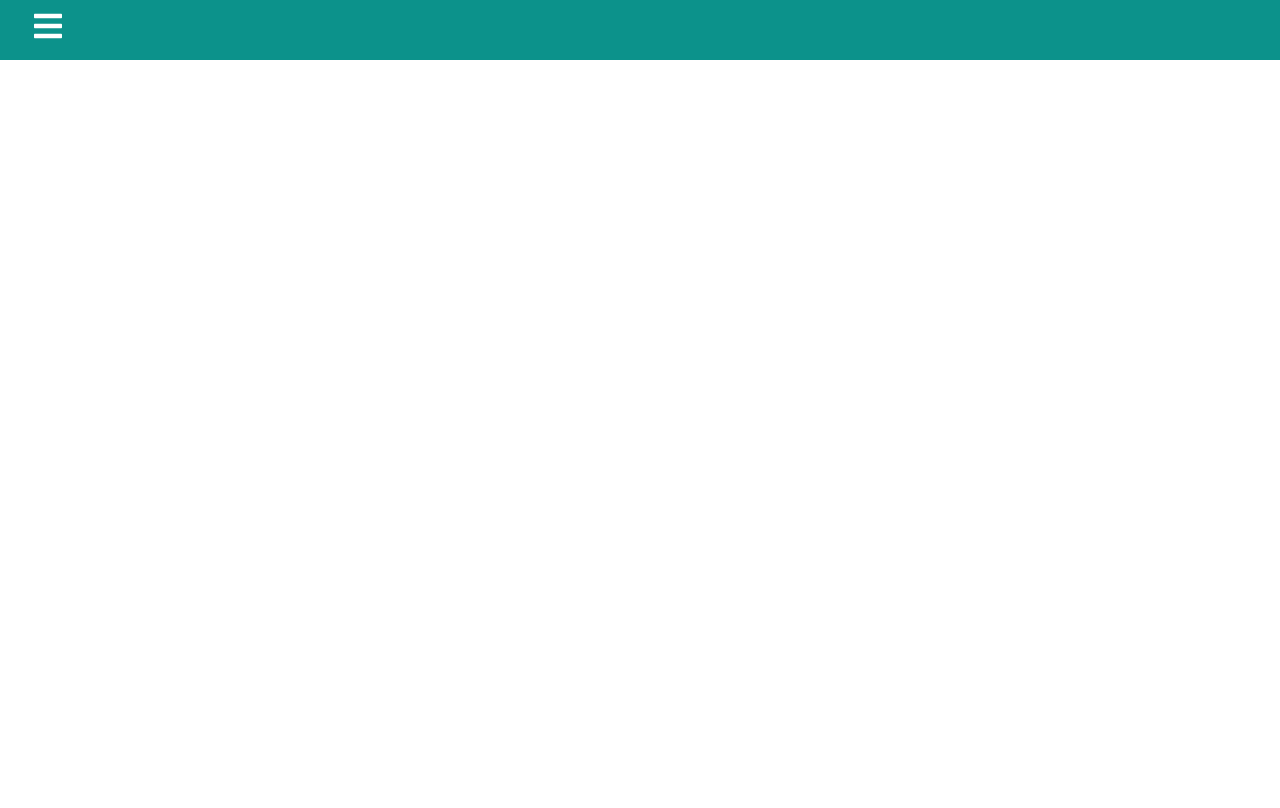
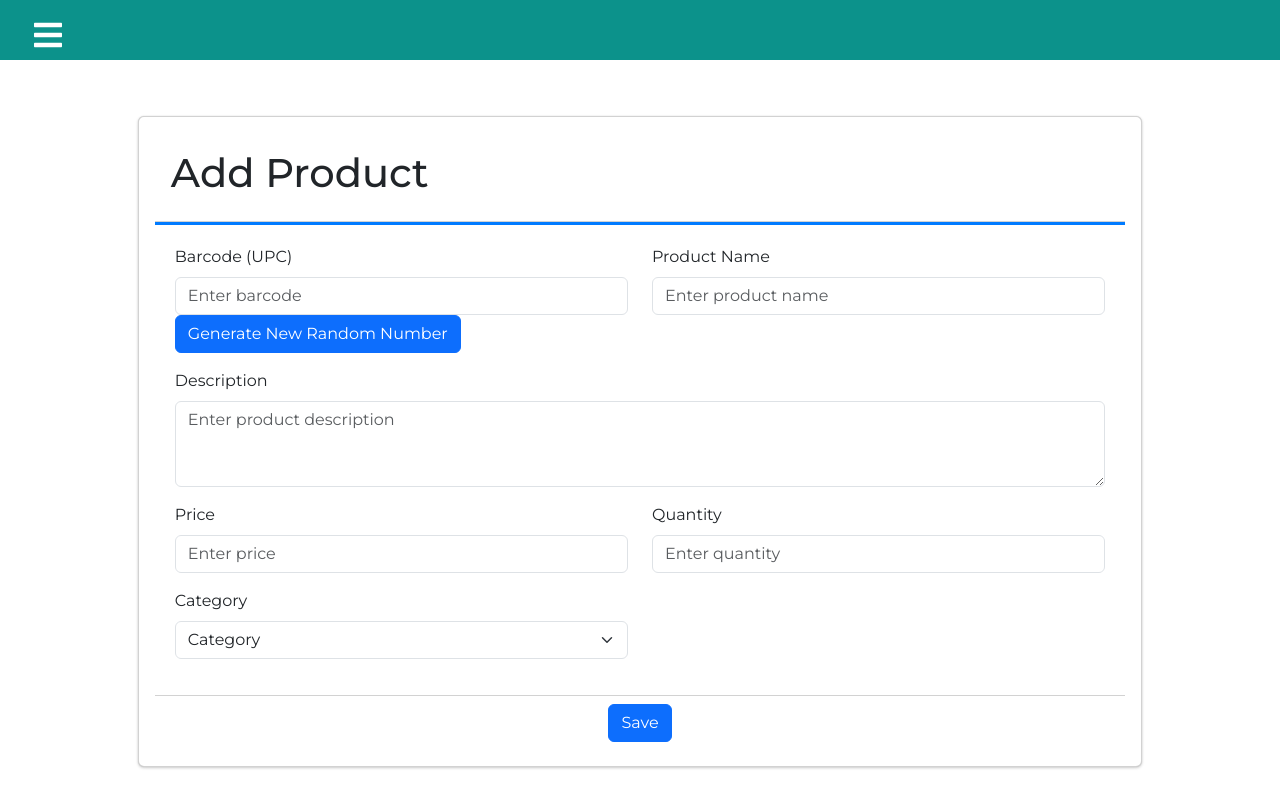
Before and after one commit to CCS112Organization/E-Commerce-Platform, a React (Create React App) app in the folder react-frontend/: page /addproduct in a window 1280 px wide. Shown: the top 808 px of the page. Built offline with nearby package versions, Linux system fonts and the light colour scheme.

Commit message:
Added the Add Product Page Frontend...

```diff
--- a/react-frontend/src/Components/Dashboard/Main.css
+++ b/react-frontend/src/Components/Dashboard/Main.css
@@ -7,10 +7,24 @@
   font-family: 'Montserrat', sans-serif;
 }
 
-.home, .addproducts, .viewproducts {
+.home {
   display: flex;
   height: 90vh;
   align-items: center;
   justify-content: center;
   font-size: 3rem;
 }
+
+@media (max-width: 768px) {
+  .card {
+      margin: 2%;
+      padding: 0.5rem;
+      margin-left: 0;
+  }
+
+  .navbar {
+    width: 100%; /* Full width on small screens */
+    height: auto; /* Auto height */
+
+  }
+}
--- a/react-frontend/src/Components/Dashboard/Pages/AddProduct.css
+++ b/react-frontend/src/Components/Dashboard/Pages/AddProduct.css
@@ -0,0 +1,34 @@
+body {
+    height: 100%;
+}
+.card-body {
+    border-top: 3px solid #007bff;
+    flex: 1 1 auto;
+    min-height: 1px;
+    padding: 1.25rem;
+}
+.card-header {
+    background-color: white;
+    display: flex;
+    justify-content: left;
+    align-items: center;
+    padding: 1rem;
+}
+
+.card {
+    box-shadow: 0 0 1px rgba(0, 0, 0, .125), 0 1px 3px rgba(0, 0, 0, .2);
+    display: flex;
+    flex-direction: column;
+    justify-content: space-between;
+    padding: 1rem;
+    min-width: 300px;
+    height: auto;
+    margin: 5%;
+    align-items: stretch;
+    overflow: hidden;
+    position: unset;
+}
+
+.card-footer {
+    background-color: white;
+}
--- a/react-frontend/src/Components/Dashboard/Pages/AddProduct.jsx
+++ b/react-frontend/src/Components/Dashboard/Pages/AddProduct.jsx
@@ -1,13 +1,141 @@
-import React from 'react';
-
-import './AddProduct.css';
+import React, { useState, useEffect } from "react";
+import { Button, Form, Card, Row, Col } from "react-bootstrap";
+import "bootstrap/dist/css/bootstrap.min.css";
+import "./AddProduct.css";
 
 function AddProduct() {
+  const [defaultValue, setDefaultValue] = useState('');
+
+  const generateRandomNumber = () => {
+    const randomNumber = Math.floor(100000000000 + Math.random() * 900000000000);
+    setDefaultValue(randomNumber.toString());
+  };
+
+  // const [code, setCode] = useState("");
+  // const [title, setTitle] = useState("");
+  // const [description, setDescription] = useState("");
+  // const [status, setStatus] = useState("Pending");
+  // const [dueDate, setDueDate] = useState("");
+
+  // const handleSubmit = (e) => {
+    // e.preventDefault(); // Prevent the default form submission
+
+    // // Create the data object to be sent to the API
+    // const prodData = {
+    //   code: code,
+    //   title: title,
+    //   description: description,
+    //   status: status,
+    //   due_date: dueDate,
+    // };
+    // console.log(prodData);
+
+    // // Post the data to the API
+    // fetch("http://127.0.0.1:8000/api/tasks/", {
+    //   method: "POST",
+    //   headers: {
+    //     "Content-Type": "application/json",
+    //   },
+    //   body: JSON.stringify(prodData),
+    // })
+    //   .then((response) => {
+    //     if (!response.ok) {
+    //       throw new Error("Network response was not ok");
+    //     }
+    //     return response.json();
+    //   })
+    //   .then((data) => {
+    //     console.log("Success:", data);
+    //     // You can reset the form or display a success message here
+    //   })
+    //   .catch((error) => {
+    //     console.error("Error:", error);
+    //   });
+  // };
   return (
-    <div className='addproducts'>
-
+    <div className="container">
+      <Card>
+        <Card.Header>
+          <h1>Add Product</h1>
+        </Card.Header>
+        <Card.Body>
+          <Form>
+            <Row className="mb-3">
+              <Col md={6}>
+                <Form.Group controlId="barcode">
+                  <Form.Label>Barcode (UPC)</Form.Label>
+                  <Form.Control type="text" placeholder="Enter barcode" defaultValue={defaultValue} readOnly/>
+                  <Button variant="primary" onClick={generateRandomNumber}>
+                Generate New Random Number
+            </Button>
+                </Form.Group>
+              </Col>
+              <Col md={6}>
+                <Form.Group controlId="name">
+                  <Form.Label>Product Name</Form.Label>
+                  <Form.Control type="text" placeholder="Enter product name" />
+                </Form.Group>
+              </Col>
+            </Row>
+            <Row className="mb-3">
+              <Col>
+                <Form.Group controlId="description">
+                  <Form.Label>Description</Form.Label>
+                  <Form.Control
+                    as="textarea"
+                    rows={3}
+                    placeholder="Enter product description"
+                  />
+                </Form.Group>
+              </Col>
+            </Row>
+            <Row className="mb-3">
+              <Col md={6}>
+                <Form.Group controlId="price">
+                  <Form.Label>Price</Form.Label>
+                  <Form.Control
+                    type="number"
+                    placeholder="Enter price"
+                    step="0.01"
+                    required
+                  />
+                </Form.Group>
+              </Col>
+              <Col md={6}>
+                <Form.Group controlId="quantity">
+                  <Form.Label>Quantity</Form.Label>
+                  <Form.Control
+                    type="number"
+                    placeholder="Enter quantity"
+                    min="1"
+                    required
+                  />
+                </Form.Group>
+              </Col>
+            </Row>
+            <Row className="mb-3">
+              <Col md={6}>
+                <Form.Group controlId="category">
+                  <Form.Label>Category</Form.Label>
+                  <Form.Select>
+                    <option>Category</option>
+                    <option value="1">One</option>
+                    <option value="2">Two</option>
+                    <option value="3">Three</option>
+                  </Form.Select>
+                </Form.Group>
+              </Col>
+            </Row>
+          </Form>
+        </Card.Body>
+        <Card.Footer>
+          <div className="d-flex w-100 justify-content-center align-items-center">
+            <Button variant="primary">Save</Button>
+          </div>
+        </Card.Footer>
+      </Card>
     </div>
-  )
+  );
 }
 
-export default AddProduct
+export default AddProduct;
```
